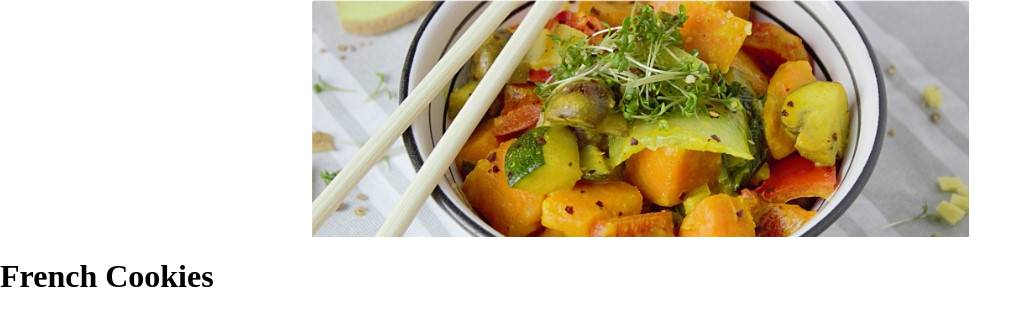
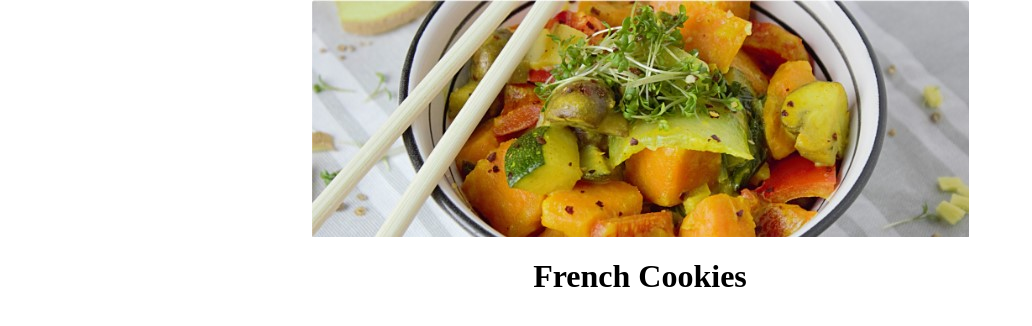
Before and after one commit to PapaG57/Cours_French_Cookies_Parcours2, a plain HTML site: page index.html in a window 1280 px wide. Shown: the whole page, without its empty margins (0-1032 px from the left). Drawn offline with Linux system fonts and the light colour scheme.

Commit message:
ajout class titre

```diff
--- a/styles.css
+++ b/styles.css
@@ -8,7 +8,7 @@ body {
     justify-content: center;
 }
 
-div .titre {
+.titre {
     display: flex;
     justify-content: center;
 }
```
